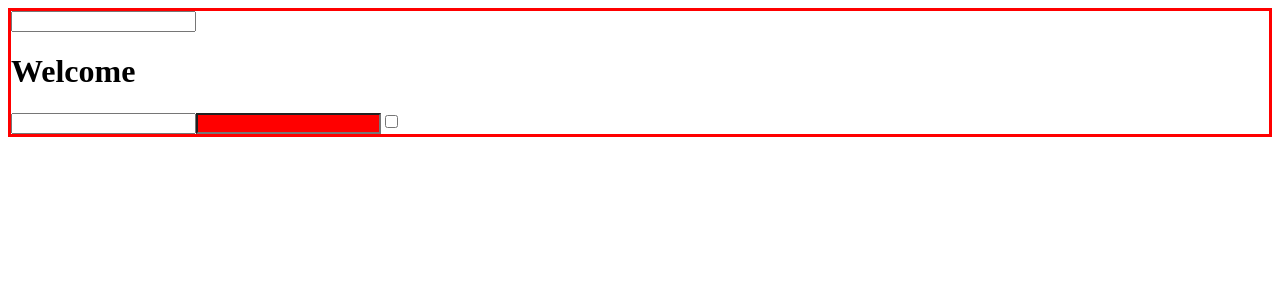
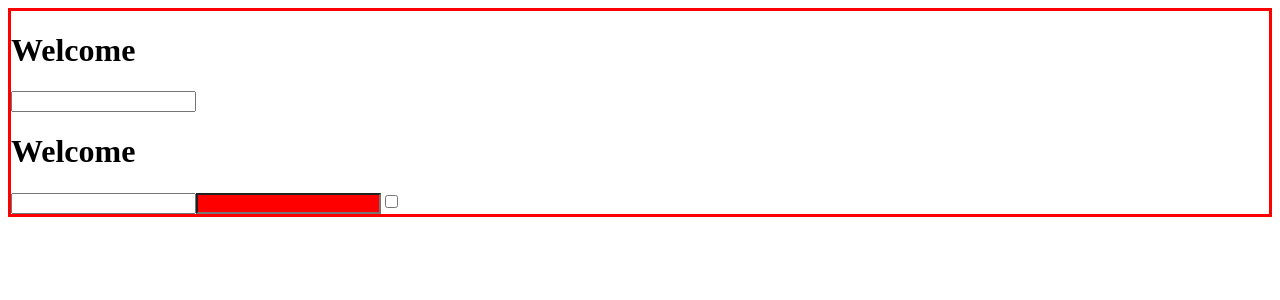
Before and after one commit to MarcoSpicuzza/Develhope-React, a React (Create React App) app in the folder exercises/: page / in a window 1280 px wide. Shown: the top 300 px of the page. Built offline with nearby package versions, Linux system fonts and the light colour scheme.

Commit message:
Comp-composition_02

```diff
--- a/exercises/src/Container.js
+++ b/exercises/src/Container.js
@@ -10,6 +10,7 @@ export class Container extends React.Component {
 
         return (
              <div style={backgroundColor}>
+                <h1>{this.props.title}</h1>
                 {this.props.children}
              </div>
         );
--- a/exercises/src/index.js
+++ b/exercises/src/index.js
@@ -7,7 +7,7 @@ import { Container } from "./Container";
 const root = ReactDOM.createRoot(document.getElementById('root'));
 root.render(
   <React.StrictMode>
-    <Container>
+    <Container title='Welcome'>
       <InteractiveWelcome />
       <Login />
     </Container>
```
